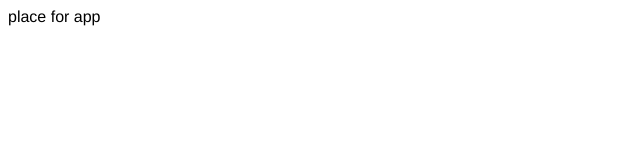
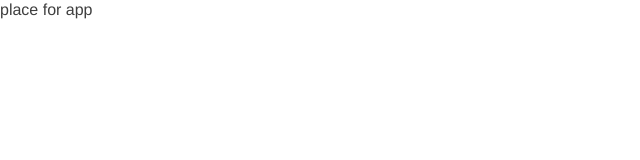
Before and after one commit to mrLittle-Boner/the-power-within, a Vue app: page / in a window 1280 px wide. Shown: the top 160 px of the page, without its empty margins (0-640 px from the left). Built offline with nearby package versions, Linux system fonts and the light colour scheme.

Commit message:
add reset styles and few colors variables

```diff
--- a/src/App.vue
+++ b/src/App.vue
@@ -1,5 +1,7 @@
 <template>
+  <main :class="$style.main">
   place for app
+  </main>
 </template>
 
 <script>
@@ -9,10 +11,8 @@ export default {
 }
 </script>
 
-<style>
-#app {
-  font-family: Avenir, Helvetica, Arial, sans-serif;
-  -webkit-font-smoothing: antialiased;
-  -moz-osx-font-smoothing: grayscale;
+<style module>
+.main {
+  color: var(--color-primary);
 }
 </style>
--- /dev/null
+++ b/src/assets/style/_variables.css
@@ -0,0 +1,6 @@
+:root{
+/* Colors */
+  --color-primary: #3F3F3F;
+  --color-balck: #49485E;
+  --color-grey: #B4B4B4;
+}
--- /dev/null
+++ b/src/assets/style/reset.css
@@ -0,0 +1,32 @@
+/* @import './_variables.css'; */
+*,
+*::before,
+*::after {
+  box-sizing: border-box;
+  margin: 0;
+  padding: 0;
+}
+ul {
+  list-style: none;
+}
+html {
+  font: 62.5% / 1.15 sans-serif;
+}
+button {
+  border: none;
+  color: inherit;
+}
+button,
+input,
+optgroup,
+select,
+textarea {
+  font: inherit;
+}
+
+body {
+  font: 1.6rem/1.25 "Helvetica Neue", Helvetica, Arial, sans-serif;
+  color: #000;
+  -moz-osx-font-smoothing: grayscale;
+  -webkit-font-smoothing: antialiased;
+}
--- /dev/null
+++ b/src/assets/style/styles.css
@@ -0,0 +1,2 @@
+@import './_variables.css';
+@import './reset.css'
--- a/src/components/AForm.vue
+++ b/src/components/AForm.vue
@@ -9,5 +9,5 @@ export default {
 </script>
 
 
-<style scoped>
+<style module>
 </style>
--- a/src/main.js
+++ b/src/main.js
@@ -1,4 +1,5 @@
 import { createApp } from 'vue'
 import App from './App.vue'
+import './assets/style/styles.css'
 
 createApp(App).mount('#app')
```
